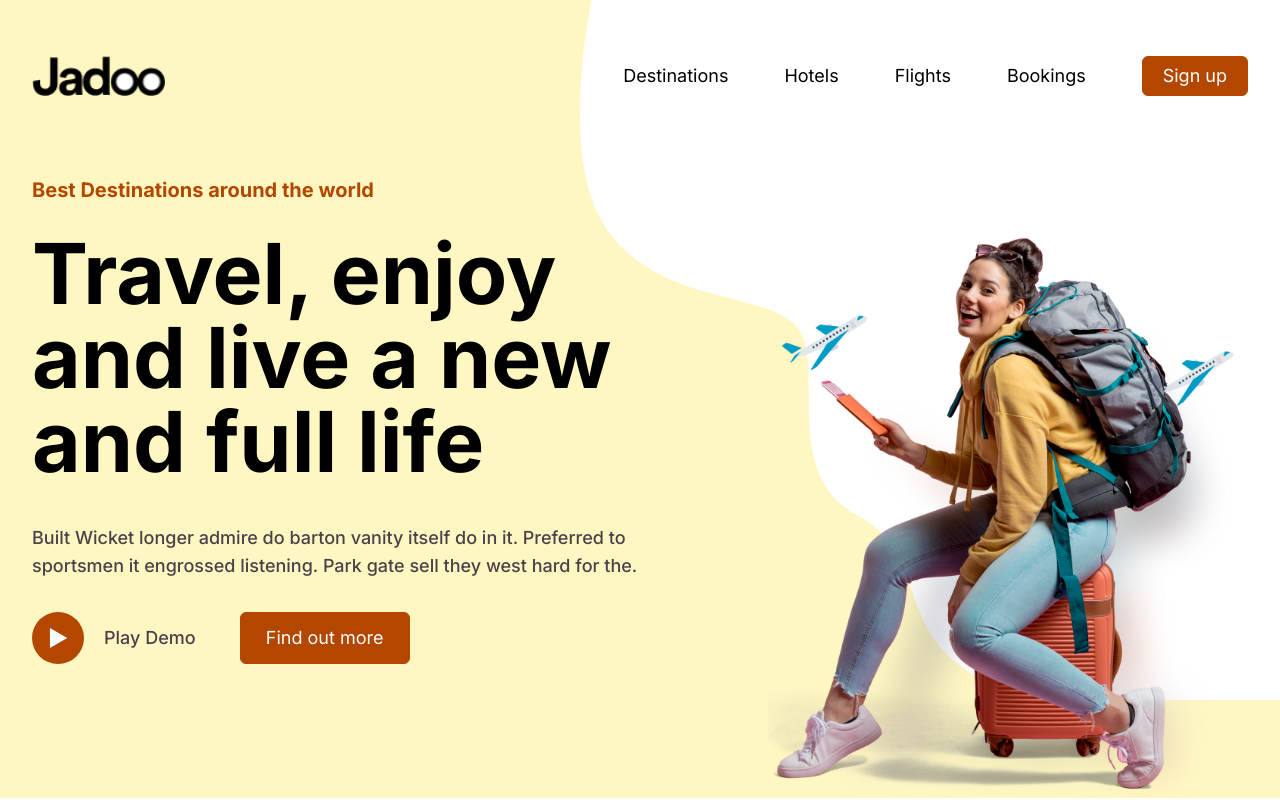
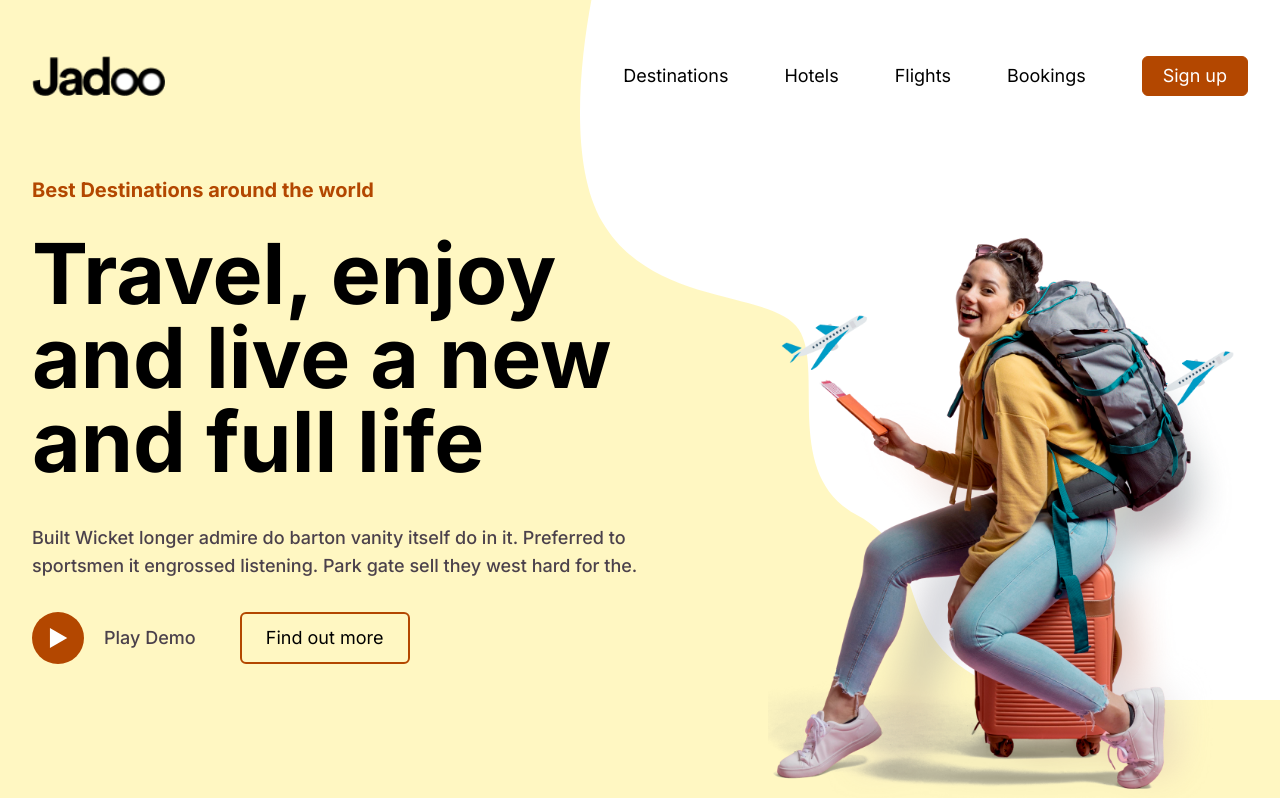
Before and after one commit to smisyuk4/travel-landing, a Next.js app: page / in a window 1280 px wide. Shown: the top 800 px of the page. Built offline with nearby package versions, Linux system fonts and the light colour scheme.

Commit message:
add class secondary button

```diff
--- a/app/globals.css
+++ b/app/globals.css
@@ -25,6 +25,10 @@ body {
 
   .main-button {
     @apply bg-accent-800 border-accent-800 hover:bg-accent-100 focus:bg-accent-100 flex items-center justify-center rounded-md border px-3 py-2 text-sm text-custom-text-color-100 duration-200 ease-in-out md:px-5 md:text-lg;
+  }
+
+  .secondary-button {
+    @apply border-accent-800 hover:bg-accent-100 focus:bg-accent-100 flex items-center justify-center rounded-md border-2 px-3 py-2 text-sm text-custom-text-color-800 duration-200 ease-in-out hover:text-custom-text-color-100 focus:text-custom-text-color-100 md:px-5 md:text-lg;
   }
 
   .play-demo-button {
--- a/components/Hero.tsx
+++ b/components/Hero.tsx
@@ -40,7 +40,7 @@ export const Hero = () => {
           </div>
 
           <button
-            className='h-[40px] w-[120px] lg:h-[52px] md:w-[170px] main-button'
+            className='secondary-button h-[40px] w-[120px] lg:h-[52px] md:w-[170px]'
             type='button'
             aria-label='find out more'
           >
```
